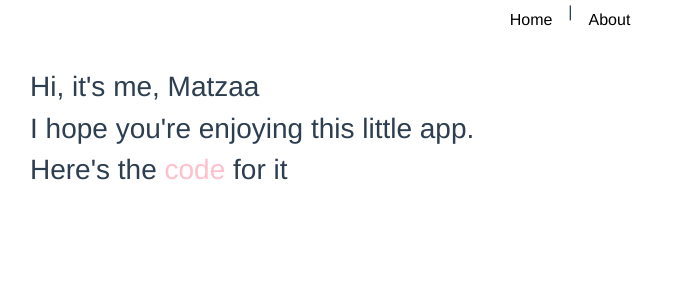
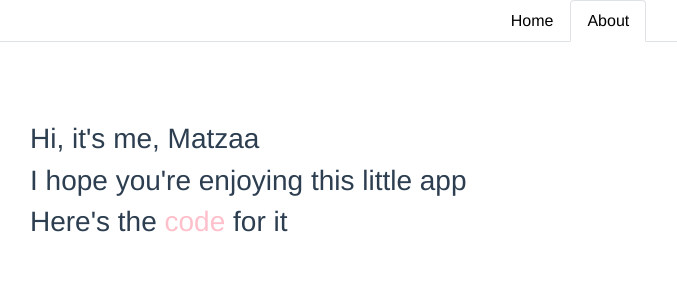
Before and after one commit to Matzaa/chuck_n_jokes, a Vue app: page /about in a window 1280 px wide. Shown: the top 300 px of the page, without its empty margins (70-747 px from the left). Built offline with nearby package versions, Linux system fonts and the light colour scheme; no server answers.

Commit message:
loading jokes displayed

```diff
--- a/src/App.vue
+++ b/src/App.vue
@@ -20,8 +20,6 @@ export default {
     font-family: Avenir, Helvetica, Arial, sans-serif;
     -webkit-font-smoothing: antialiased;
     -moz-osx-font-smoothing: grayscale;
-    /* text-align: center; */
     color: #2c3e50;
 }
 </style>
-s
--- a/src/components/List.vue
+++ b/src/components/List.vue
@@ -1,6 +1,6 @@
 <template>
-    <div id="list" v-if="jokeList">
-        <div id="search" v-b-tooltip="'e-mail this joke!'">
+    <div id="list">
+        <div id="search">
             <TextSearch
                 v-bind:searchText="searchText"
                 @searchText="searchText"
@@ -23,6 +23,9 @@
             :total-rows="rows"
             aria-controls="my-table"
         ></b-pagination>
+        <div class="loading" v-if="loadingJokes">
+            Your jokes are being loaded
+        </div>
         <b-table
             :items="currentDisplay"
             :per-page="10"
@@ -49,6 +52,7 @@ export default {
             currentDisplay: [],
             jokeCategories: [],
             filteredList: [],
+            loadingJokes: false,
         };
     },
     mounted() {
@@ -56,7 +60,6 @@ export default {
         // contain the joke's category, I'm first fetching all of the categories and retrieving jokes based on category which is randomly
         // set. As I cannot know the number of all the jokes, I arbitrarily set it to 150 requests so that it should give enough answers.
         // I then filtered out duplicates.
-
         fetch("https://api.chucknorris.io/jokes/categories")
             .then((res) => res.json())
             .then((categories) => {
@@ -66,6 +69,7 @@ export default {
                     let randomNumber = Math.floor(
                         Math.random() * this.jokeCategories.length
                     );
+                    this.loadingJokes = true;
                     fetch(
                         `https://api.chucknorris.io/jokes/random?category=${this.jokeCategories[randomNumber]}`
                     )
@@ -92,12 +96,11 @@ export default {
                         })
                         .catch((err) =>
                             console.log("error in fetching jokes", err)
-                        );
+                        )
+                        .finally(() => (this.loadingJokes = false));
                 }
             })
-            .catch((err) =>
-                console.log("error in fetsching categories: ", err)
-            );
+            .catch((err) => console.log("error in fetching categories: ", err));
     },
     computed: {
         rows() {
@@ -115,6 +118,7 @@ export default {
             this.currentDisplay = this.jokeList;
         },
         searchText: function(val) {
+            this.loadingJokes = true;
             fetch(`https://api.chucknorris.io/jokes/search?query=${val}`)
                 .then((res) => res.json())
                 .then((results) => {
@@ -130,7 +134,9 @@ export default {
                         });
                     }
                     this.currentDisplay = this.jokeList;
-                });
+                })
+                .catch((err) => console.log("error in textsearch", err))
+                .finally(() => (this.loadingJokes = false));
         },
     },
 };
--- a/src/components/Nav.vue
+++ b/src/components/Nav.vue
@@ -1,8 +1,10 @@
 <template>
     <div>
-        <b-nav align="center">
-            <b-nav-item to="/">Home</b-nav-item> |
-            <b-nav-item to="/about">About</b-nav-item>
+        <b-nav tabs align="center" bg-variant="dark">
+            <b-nav-item to="/" :active="$route.name == 'Home'">Home</b-nav-item>
+            <b-nav-item to="/about" :active="$route.name == 'About'"
+                >About</b-nav-item
+            >
         </b-nav>
         <RandomJoke />
         <router-view />
--- a/src/components/RandomJoke.vue
+++ b/src/components/RandomJoke.vue
@@ -3,6 +3,7 @@
         <b-jumbotron id="jumbo" bg-variant="dark" text-variant="white">
             <h1>{{ joke }}</h1>
         </b-jumbotron>
+        <div class="loading" v-if="loading">A joke is being loaded</div>
     </div>
 </template>
 
@@ -12,6 +13,7 @@ export default {
     data() {
         return {
             joke: "",
+            loading: false,
         };
     },
     mounted() {
@@ -20,12 +22,14 @@ export default {
     },
     methods: {
         getjoke() {
+            this.loading = true;
             fetch("https://api.chucknorris.io/jokes/random")
                 .then((res) => res.json())
                 .then((joke) => {
                     this.joke = joke.value;
                 })
-                .catch((err) => console.log("error in fetch", err));
+                .catch((err) => console.log("error in fetch", err))
+                .finally(() => (this.loading = false));
         },
     },
 };
@@ -39,4 +43,9 @@ h1 {
 #jumbo {
     padding: 0;
 }
+
+.loading {
+    color: red;
+    padding-left: 100px;
+}
 </style>
--- a/src/views/About.vue
+++ b/src/views/About.vue
@@ -1,7 +1,7 @@
 <template>
     <div class="about">
         <h3>Hi, it's me, Matzaa</h3>
-        <h3>I hope you're enjoying this little app.</h3>
+        <h3>I hope you're enjoying this little app</h3>
         <h3>
             Here's the
             <a class="code" href="https://github.com/Matzaa/chuck_n_jokes"
@@ -18,6 +18,6 @@
 }
 
 .about {
-    padding: 30px 100px;
+    padding: 80px 100px;
 }
 </style>
```
Also changed, not shown: src/assets/logo.png (deleted).
